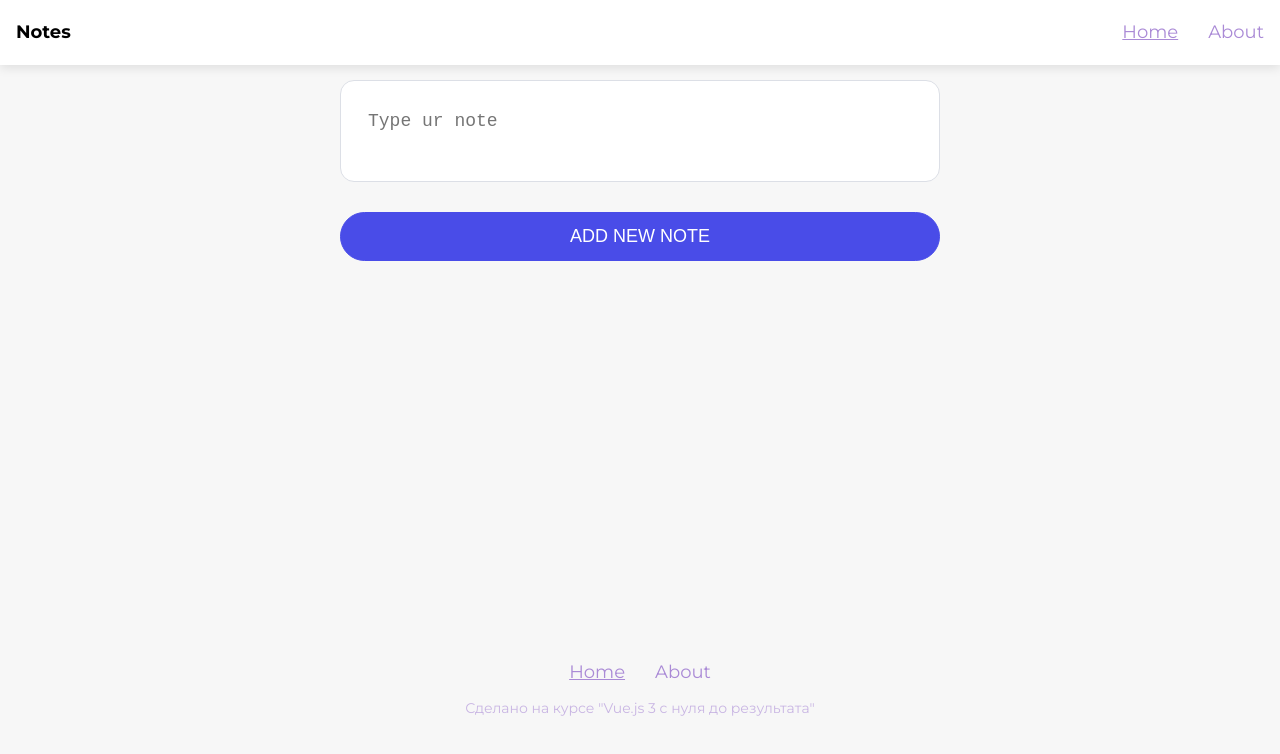
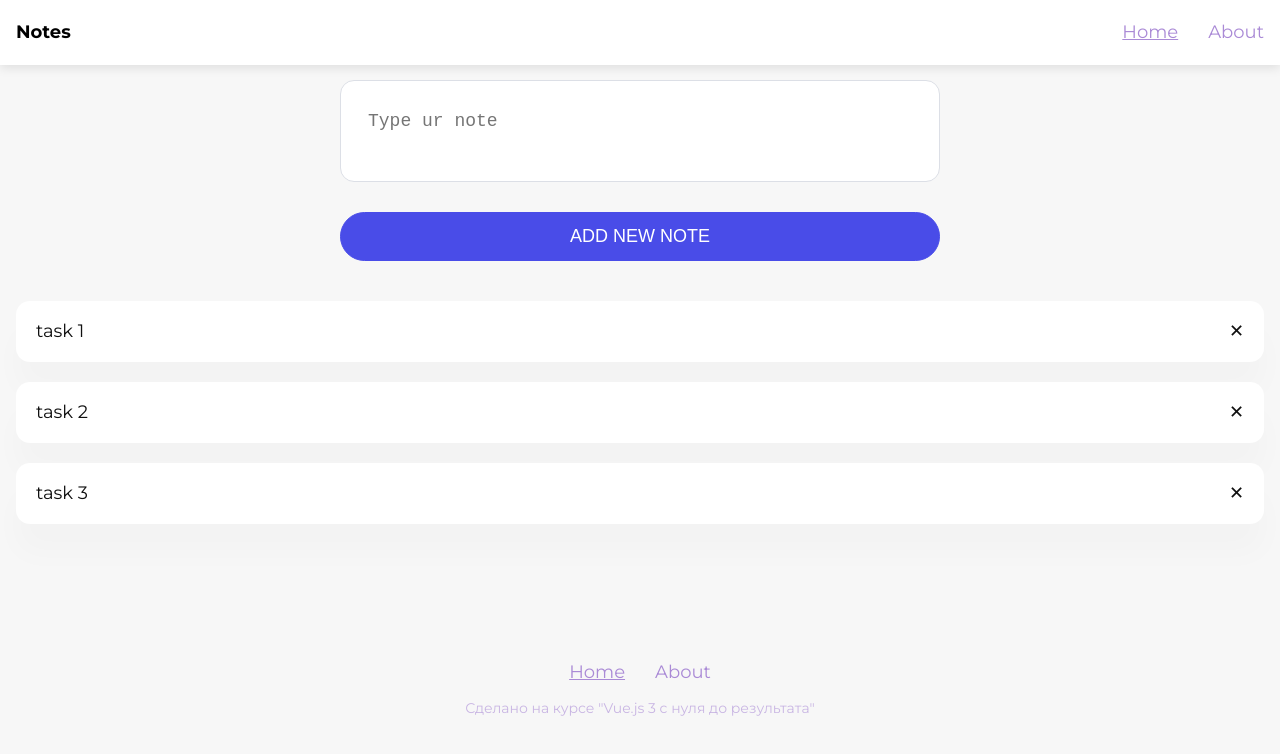
Before and after one commit to DariaZherebtsova/vue-3-notes, a Vue app: page /#/ in a window 1280 px wide. Shown: the top 754 px of the page. Built offline with nearby package versions, Linux system fonts and the light colour scheme.

Commit message:
add List

```diff
--- /dev/null
+++ b/src/components/Notes/List.vue
@@ -0,0 +1,55 @@
+<template>
+  <div class="notes-list">
+    <div class="note-item" v-for="(note, index) in items" :key="index">
+      <div class="note-header">
+        <p>{{note}}</p>
+        <span class="note-remover" @click="$emit('onRemove', index)">&#10005;</span>
+      </div>
+      <!-- <div class="note-footer"></div> -->
+    </div>
+  </div>
+</template>
+<script>
+export default {
+  props: {
+    items: {
+      type: Array,
+      required: true,
+    }
+  }
+}
+</script>
+
+<style lang="scss">
+.notes-list {
+  padding: 40px 0;
+}
+.note-item {
+  width: 100%;
+  padding: 18px 20px;
+  margin-bottom: 20px;
+  border-radius: 14px;
+  background-color: #ffffff;
+  transition: all 0.25s cubic-bezier(0.02, 0.01, 0.47, 1);
+  box-shadow: 0 30px 30px rgba(0, 0, 0, 0.02);
+  &:hover {
+    box-shadow: 0 30px 30px rgba(0, 0, 0, 0.04);
+    transform: translate(0, -6px);
+    transition-delay: 0s !important;
+  }
+}
+.note-header {
+  display: flex;
+  align-items: center;
+  justify-content: space-between;
+}
+.note-footer {
+  display: flex;
+  flex-direction: column;
+  justify-content: start;
+  align-items: start;
+}
+.note-remover {
+  cursor: pointer;
+}
+</style>
--- a/src/pages/home.vue
+++ b/src/pages/home.vue
@@ -1,18 +1,30 @@
 <template>
-  <div class="md-body">
-    <Form @onSubmit="handleSubmit"/>
-  </div>
+   <Form @onSubmit="handleSubmit"/>
+   <List @onRemove="handleRemove" :items="notes" />
 </template>
 
 <script>
 import Form from '@/components/Notes/Form.vue';
+import List from '@/components/Notes/List.vue';
+
 export default {
   components: {
-    Form
+    Form,
+    List
+  },
+  data() {
+    return {
+      notes: ["task 1", "task 2", "task 3"],
+    }
   },
   methods: {
     handleSubmit(note) {
       console.log('--note', note);
+      this.notes.push(note);
+    },
+    handleRemove(index) {
+      console.log(`note: ${index} has been removed`);
+      this.notes.splice(index, 1);
     }
   },
 }
```
